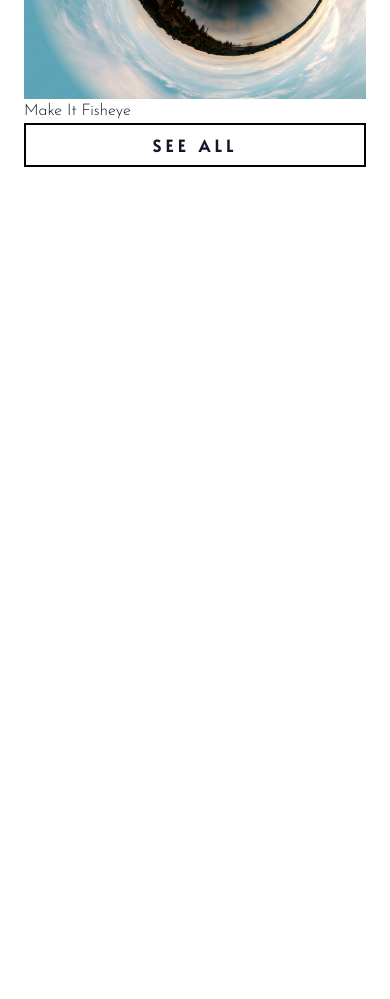
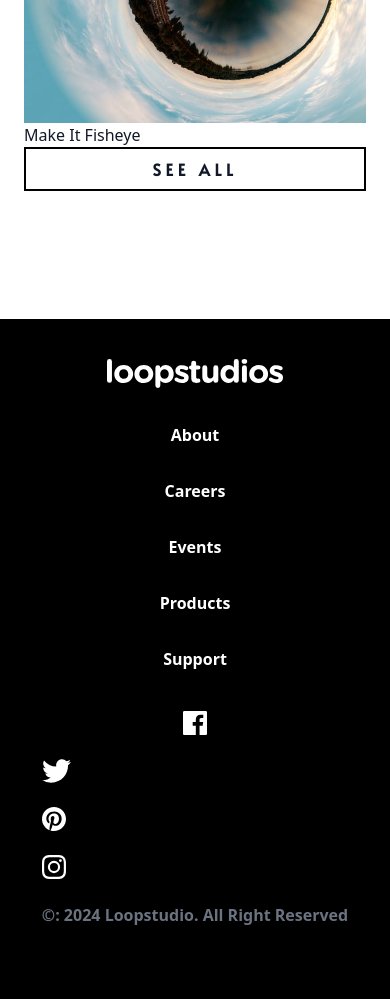
Before and after one commit to ibrahimelothmani/template-loopstudio, a website: page index.html in a window 390 px wide. Shown: the part 2423-3422 px from the top of the page. Before the commit the page ends 2718 px from the top, so only its background shows below. Drawn offline with nearby package versions, Linux system fonts and the light colour scheme.

Commit message:
add the script of talwind if you want to install CDN

```diff
--- a/index.html
+++ b/index.html
@@ -3,7 +3,8 @@
   <head>
     <meta charset="UTF-8" />
     <meta name="viewport" content="width=device-width, initial-scale=1.0" />
-    <title>First Project</title>
+    <script src="https://cdn.tailwindcss.com"></script>
+    <title>Loopstudio</title>
     <link rel="stylesheet" href="css/style.css" />
     <link rel="stylesheet" href="input.css" />
     <link rel="preconnect" href="https://fonts.googleapis.com" />
@@ -106,9 +107,7 @@
           <button class="hidden btn md:block">SEE ALL</button>
         </div>
         <!-- items container -->
-        <div
-          class="item-container"
-        >
+        <div class="item-container">
           <!-- desktop image -->
           <div class="group item">
             <img
@@ -124,14 +123,10 @@
             />
 
             <!-- Item 2 Gradient -->
-            <div
-              class="item-gradient"
-            ></div>
+            <div class="item-gradient"></div>
 
             <!-- Item Text -->
-            <h5>
-              Deep Earth
-            </h5>
+            <h5>Deep Earth</h5>
           </div>
 
           <div class="group item">
@@ -148,14 +143,10 @@
             />
 
             <!-- Item 3 Gradient -->
-            <div
-              class="item-gradient"
-            ></div>
+            <div class="item-gradient"></div>
 
             <!-- Item Text -->
-            <h5>
-              Night Arcade
-            </h5>
+            <h5>Night Arcade</h5>
           </div>
 
           <div class="group item">
@@ -172,14 +163,10 @@
             />
 
             <!-- Item 4 Gradient -->
-            <div
-              class="item-gradient"
-            ></div>
+            <div class="item-gradient"></div>
 
             <!-- Item Text -->
-            <h5>
-              Soccer Team VR
-            </h5>
+            <h5>Soccer Team VR</h5>
           </div>
 
           <div class="group item">
@@ -196,22 +183,16 @@
             />
 
             <!-- Item Gradient -->
-            <div
-              class="item-gradient"
-            ></div>
+            <div class="item-gradient"></div>
 
             <!-- Item Text -->
-            <h5>
-              The grid
-            </h5>
+            <h5>The grid</h5>
           </div>
         </div>
 
         <!-- item container 2  -->
 
-         <div
-         class="item-container mt-10"
-       >
+        <div class="item-container mt-10">
           <!-- desktop image -->
           <div class="group item">
             <img
@@ -227,14 +208,10 @@
             />
 
             <!-- Item 2 Gradient -->
-           <div
-             class="item-gradient"
-           ></div>
+            <div class="item-gradient"></div>
 
             <!-- Item Text -->
-           <h5>
-             From Up Above VR
-           </h5>
+            <h5>From Up Above VR</h5>
           </div>
 
           <div class="group item">
@@ -251,14 +228,10 @@
             />
 
             <!-- Item 3 Gradient -->
-           <div
-             class="item-gradient"
-           ></div>
+            <div class="item-gradient"></div>
 
             <!-- Item Text -->
-           <h5>
-             Poket Borealis
-           </h5>
+            <h5>Poket Borealis</h5>
           </div>
 
           <div class="group item">
@@ -275,14 +248,10 @@
             />
 
             <!-- Item 4 Gradient -->
-           <div
-             class="item-gradient"
-           ></div>
+            <div class="item-gradient"></div>
 
             <!-- Item Text -->
-           <h5>
-             The Curiosity
-           </h5>
+            <h5>The Curiosity</h5>
           </div>
 
           <div class="group item">
@@ -299,21 +268,136 @@
             />
 
             <!-- Item Gradient -->
-           <div
-             class="item-gradient"
-           ></div>
+            <div class="item-gradient"></div>
 
             <!-- Item Text -->
-           <h5>
-             Make It Fisheye
-           </h5>
+            <h5>Make It Fisheye</h5>
           </div>
         </div>
-
 
         <!-- bottom button container -->
         <button class="btn w-full md:hidden">See All</button>
       </div>
     </section>
+
+    <!-- footer -->
+
+    <footer class="bg-black">
+      <!-- container -->
+      <div class="container max-w-6xl py-10 mx-auto">
+        <div
+          class="flex flex-col items-center mb-8 space-y-6 md:flex-row md:space-y-0 md:justify-between md:items-start"
+        >
+          <!-- Menu & Logo Container -->
+
+          <div
+            class="flex flex-col items-align-center space-y-8 md:items-start md:space-y-4"
+          >
+            <div class="h-8">
+              <img src="images/logo.svg" alt="" class="w-44 md:ml-3" />
+            </div>
+
+            <!-- Menu Container -->
+            <div
+              class="flex flex-col items-center space-y-4 font-bold text-white md:flex-row md:space-y-0 md:space-x-6 md:ml-3"
+            >
+              <!-- Item 1 -->
+              <div class="h-10 group">
+                <a href="#">About</a>
+                <div
+                  class="mx-group-hover:border-b group-hover:border-blue-50"
+                ></div>
+              </div>
+              <div class="h-10 group">
+                <a href="#">Careers</a>
+                <div
+                  class="mx-group-hover:border-b group-hover:border-blue-50"
+                ></div>
+              </div>
+              <div class="h-10 group">
+                <a href="#">Events</a>
+                <div
+                  class="mx-group-hover:border-b group-hover:border-blue-50"
+                ></div>
+              </div>
+              <div class="h-10 group">
+                <a href="#">Products</a>
+                <div
+                  class="mx-group-hover:border-b group-hover:border-blue-50"
+                ></div>
+              </div>
+              <div class="h-10 group">
+                <a href="#">Support</a>
+                <div
+                  class="mx-group-hover:border-b group-hover:border-blue-50"
+                ></div>
+              </div>
+            </div>
+          </div>
+
+          <!-- Social & Copy Container -->
+
+          <div
+            class="flex flex-col items-start justify-between space-y-4 text-gray-500"
+          >
+            <!-- icon container -->
+
+            <div
+              class="flex items-center justify-center mx-auto space-x-4 md:justify-end md:mx-0"
+            >
+              <!-- Icon 1 -->
+              <div class="h-8 group">
+                <a href="#">
+                  <img src="images/icon-facebook.svg" alt="" class="h-6" />
+                </a>
+              </div>
+            </div>
+
+            <!-- Icon 2 -->
+            <div
+              class="flex items-center justify-center space-x-4 md:justify-end"
+            >
+              <!-- Icon 1 -->
+              <div class="h-8 group">
+                <a href="#">
+                  <img src="images/icon-twitter.svg" alt="" class="h-6" />
+                </a>
+              </div>
+            </div>
+
+            <!-- Icon 3 -->
+
+            <div
+              class="flex items-center justify-center space-x-4 md:justify-end"
+            >
+              <!-- Icon 1 -->
+              <div class="h-8 group">
+                <a href="#">
+                  <img src="images/icon-pinterest.svg" alt="" class="h-6" />
+                </a>
+              </div>
+            </div>
+
+            <!-- Icon 4 -->
+            <div
+              class="flex items-center justify-center space-x-4 md:justify-end"
+            >
+              <!-- Icon 1 -->
+              <div class="h-8 group">
+                <a href="#">
+                  <img src="images/icon-instagram.svg" alt="" class="h-6" />
+                </a>
+              </div>
+            </div>
+
+            <!-- Copy -->
+
+            <div class="font-bold">
+              &copy: 2024 Loopstudio. All Right Reserved
+            </div>
+          </div>
+        </div>
+      </div>
+    </footer>
   </body>
 </html>
```
Lines whose indentation alone changed are shown as unchanged.
